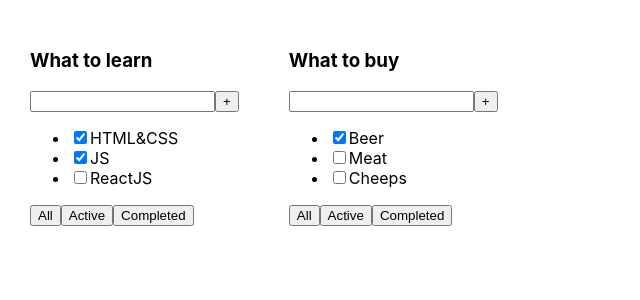
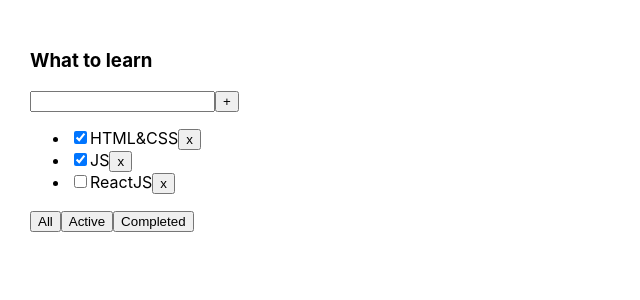
Before and after one commit to Phrixus11/TodoList, a React (Vite) app: page / in a window 1280 px wide. Shown: the top 300 px of the page, without its empty margins (0-640 px from the left). Built offline with nearby package versions, Linux system fonts and the light colour scheme.

Commit message:
Commit 2_UseState, DeleteTask, FilterTask

```diff
--- a/src/App.tsx
+++ b/src/App.tsx
@@ -1,38 +1,60 @@
 import './App.css'
 import {TaskType, TodolistItem} from "./components/TodolistItem.tsx";
-
-export type Task = {
-    id: number
-    title: string
-    isDone: boolean
-}
+import {useState} from "react";
 
 
+export type FilterValuesType = "All" | "Active" | "Completed"
 
 export const App = () => {
+    //BLL
+    const todoListTitle_1 = "What to learn"
+    // const todoListTitle_2 = "What to buy"
 
 
+    const [tasks, setTasks] = useState<TaskType[]>([
+        {id: 1, title: 'HTML&CSS', isDone: true},
+        {id: 2, title: 'JS', isDone: true},
+        {id: 3, title: 'ReactJS', isDone: false},
+    ])
 
-    //BLL
-    const todoListTitle_1 = "What to learn"
-    const todoListTitle_2 = "What to buy"
+    // const tasks2: Array<TaskType> = [
+    //     { id: 4, title: 'Beer', isDone: true },
+    //     { id: 5, title: 'Meat', isDone: false },
+    //     { id: 6, title: 'Cheeps', isDone: false },
+    // ]
 
-    const tasks1: TaskType[] = [
-        { id: 1, title: 'HTML&CSS', isDone: true },
-        { id: 2, title: 'JS', isDone: true },
-        { id: 3, title: 'ReactJS', isDone: false },
-    ]
+    const deleteTask = (id: number) => {
+        const nextState: TaskType[] = tasks.filter((task: TaskType) => {
+            return task.id !== id
+        })
+        setTasks(nextState)
+    }
 
-    const tasks2: Array<TaskType> = [
-        { id: 4, title: 'Beer', isDone: true },
-        { id: 5, title: 'Meat', isDone: false },
-        { id: 6, title: 'Cheeps', isDone: false },
-    ]
+    const [filter, setFilter] = useState<FilterValuesType>("All")
+
+    let filteredTasks: TaskType[] = []
+    if (filter === "All") {
+        filteredTasks = tasks
+    }
+    if (filter === "Active") {
+        filteredTasks = tasks.filter((task: TaskType) => !task.isDone)
+    }
+    if (filter === "Completed") {
+        filteredTasks = tasks.filter((task: TaskType) => task.isDone)
+    }
+
+
+    const changeTodolistFilter = (newFilterValue: FilterValuesType) => {
+        setFilter(newFilterValue)
+    }
 
     return (
         <div className="app">
-            <TodolistItem title={todoListTitle_1} tasks={tasks1} />
-            <TodolistItem title={todoListTitle_2} tasks={tasks2} />
+            <TodolistItem title={todoListTitle_1}
+                          tasks={filteredTasks}
+                          deleteTask={deleteTask}
+                          changeTodolistFilter={changeTodolistFilter}/>
+            {/*<TodolistItem title={todoListTitle_2} tasks={tasks2} />*/}
         </div>
     )
 }
--- a/src/components/Button.tsx
+++ b/src/components/Button.tsx
@@ -1,10 +1,10 @@
-
 type ButtonProps = {
     title: string
+    changeTodolistFilter?: () => void
 }
 
-export const Button = ({title}: ButtonProps) => {
+export const Button = ({title, changeTodolistFilter}: ButtonProps) => {
     return (
-        <button>{title}</button>
+        <button onClick={changeTodolistFilter}>{title}</button>
     );
 };
--- a/src/components/FilterButton.tsx
+++ b/src/components/FilterButton.tsx
@@ -1,11 +1,16 @@
 import {Button} from "./Button.tsx";
+import {FilterValuesType} from "../App.tsx";
 
-export const FilterButton = () => {
+type FilterButtonProps = {
+    changeTodolistFilter: (newFilterValue: FilterValuesType) => void
+}
+
+export const FilterButton = ({changeTodolistFilter}:FilterButtonProps) => {
     return (
         <div>
-            <Button title={'All'}/>
-            <Button title={'Active'}/>
-            <Button title={'Completed'}/>
+            <Button title={'All'} changeTodolistFilter={()=>changeTodolistFilter('All')} />
+            <Button title={'Active'} changeTodolistFilter={()=>changeTodolistFilter('Active')}/>
+            <Button title={'Completed'} changeTodolistFilter={()=>changeTodolistFilter('Completed')}/>
         </div>
     );
 };
--- a/src/components/TaskList.tsx
+++ b/src/components/TaskList.tsx
@@ -2,18 +2,20 @@
 
 type TaskListPropsType = {
     tasks: TaskType[]
+    deleteTask: (id: number) => void
 }
 
-export const TaskList = ({tasks}: TaskListPropsType) => {
+export const TaskList = ({tasks, deleteTask}: TaskListPropsType) => {
 
         const tasksList = tasks.length === 0 ?
             <span>Ваш список пуст</span> :
             <ul>
                 {tasks.map(t => {
                     return (
-                        <li>
+                        <li key={t.id}>
                             <input type="checkbox" checked={t.isDone}/>
                             <span>{t.title}</span>
+                            <button onClick={()=>deleteTask(t.id)}>x</button>
                         </li>
                     )
                 })
--- a/src/components/TodolistItem.tsx
+++ b/src/components/TodolistItem.tsx
@@ -2,10 +2,13 @@
 import {AddTaskForm} from "./AddTaskForm.tsx";
 import {TaskList} from "./TaskList.tsx";
 import {FilterButton} from "./FilterButton.tsx";
+import {FilterValuesType} from "../App.tsx";
 
 type TodolistItemPropsType = {
     title: string
     tasks: TaskType[]
+    deleteTask: (id: number) => void
+    changeTodolistFilter: (newFilterValue: FilterValuesType) => void
 }
 
 export type TaskType = {
@@ -14,7 +17,7 @@
     isDone: boolean
 }
 
-export const TodolistItem = ({title, tasks}: TodolistItemPropsType) => {
+export const TodolistItem = ({title, tasks, deleteTask, changeTodolistFilter}: TodolistItemPropsType) => {
 
     // const { title, subTitle, description, tasks } = props // один из вариантов деструктуризации проксов
 
@@ -22,8 +25,8 @@
         <div>
             <TodoListTitle title={title}/>
             <AddTaskForm/>
-            <TaskList tasks={tasks}/>
-            <FilterButton/>
+            <TaskList tasks={tasks} deleteTask={deleteTask} />
+            <FilterButton changeTodolistFilter={changeTodolistFilter}/>
         </div>
     );
 };
```
